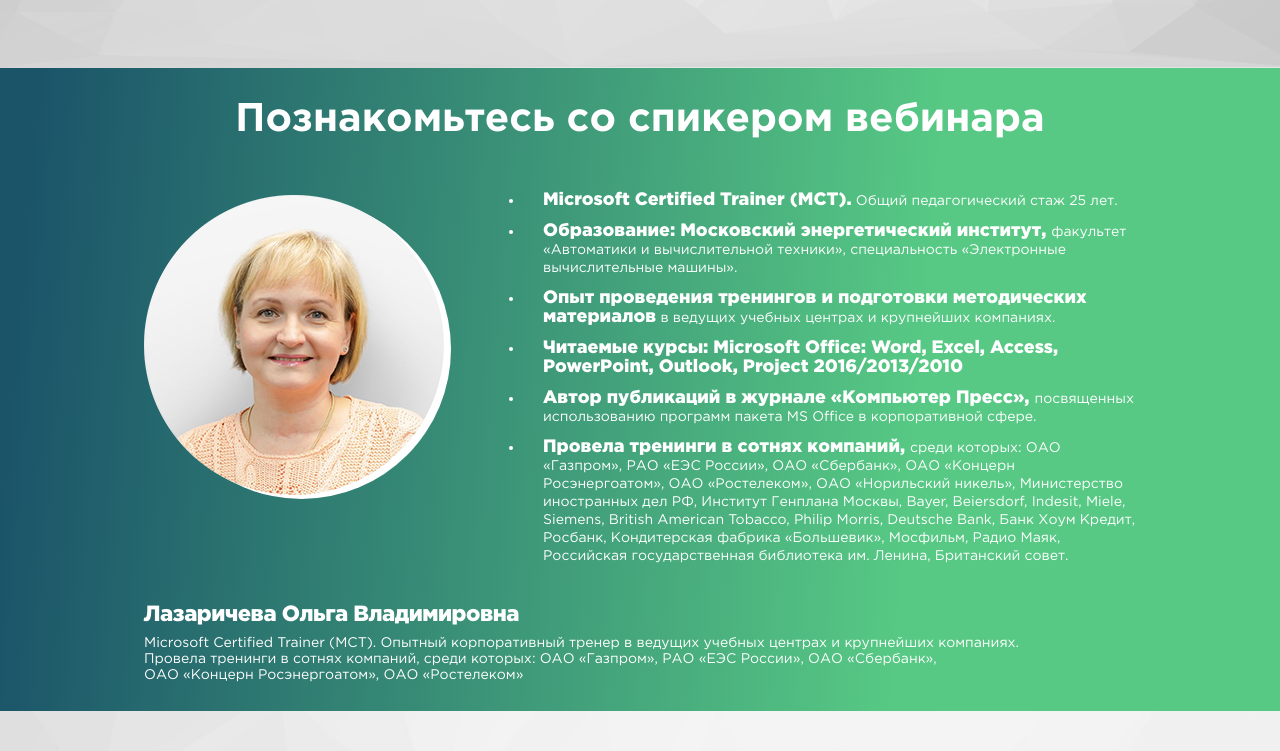
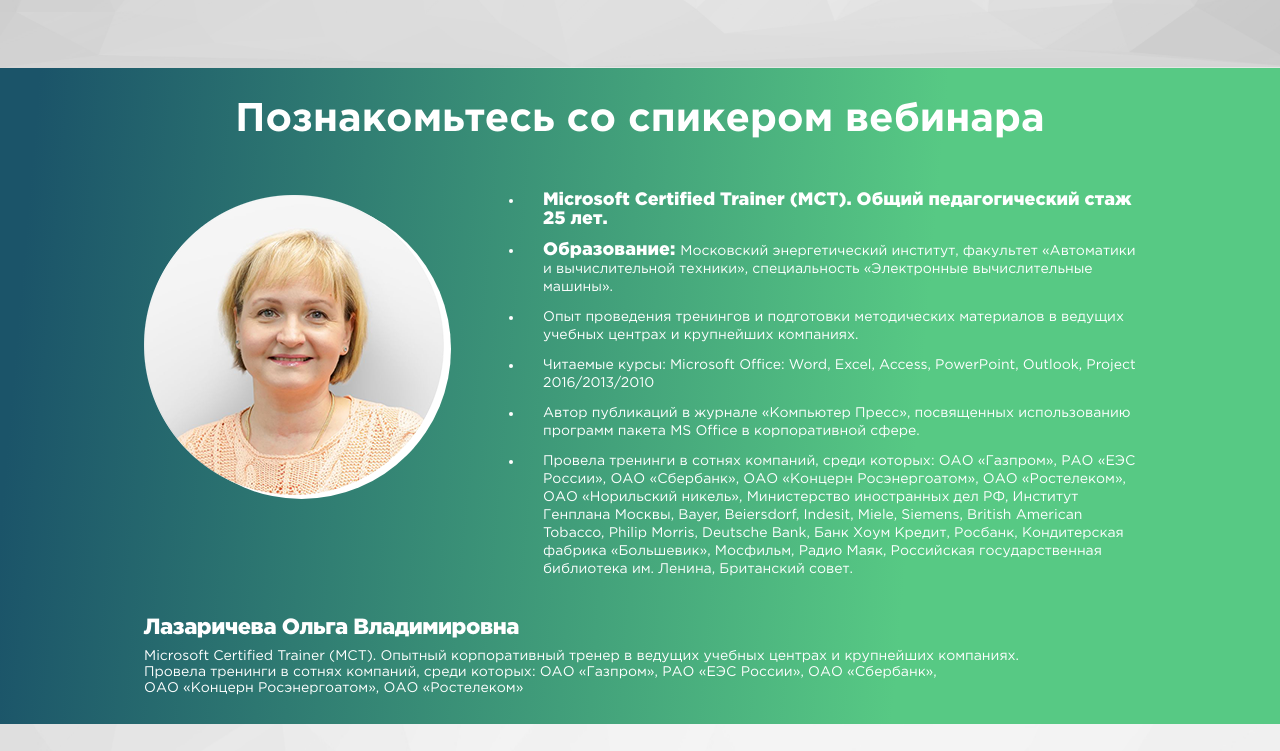
Before and after one commit to Keda37/cpobr6, a plain HTML site: page index.html in a window 1280 px wide. Shown: the part 610-1361 px from the top of the page. Drawn offline with Linux system fonts and the light colour scheme.

Commit message:
fix text

```diff
--- a/index.html
+++ b/index.html
@@ -51,22 +51,22 @@
                 <div class="speaker__text">
                     <ul class="speaker__list">
                         <li class="speaker__item">
-                            <strong class="inline">Microsoft Certified Trainer (MCT).</strong> Общий педагогический стаж 25 лет.
+                            <strong class="inline">Microsoft Certified Trainer (MCT). Общий педагогический стаж 25 лет. </strong>
                         </li>
                         <li class="speaker__item">
-                            <strong class="inline">Образование: Московский энергетический институт, </strong> факультет «Автоматики и вычислительной техники», специальность «Электронные вычислительные машины».
+                            <strong class="inline">Образование: </strong> Московский энергетический институт, факультет «Автоматики и вычислительной техники», специальность «Электронные вычислительные машины».
                         </li>
                         <li class="speaker__item">
-                            <strong class="inline">Опыт проведения тренингов и подготовки методических материалов</strong> в ведущих учебных центрах и крупнейших компаниях.
+                            Опыт проведения тренингов и подготовки методических материалов в ведущих учебных центрах и крупнейших компаниях.
                         </li>
                         <li class="speaker__item">
-                            <strong class="inline">Читаемые курсы: Microsoft Office: Word, Excel, Access, PowerРoint, Outlook, Project 2016/2013/2010</strong>
+                            Читаемые курсы: Microsoft Office: Word, Excel, Access, PowerРoint, Outlook, Project 2016/2013/2010
                         </li>
                         <li class="speaker__item">
-                            <strong class="inline">Автор публикаций в журнале «Компьютер Пресс», </strong> посвященных использованию программ пакета MS Office в корпоративной сфере.
+                            Автор публикаций в журнале «Компьютер Пресс»,  посвященных использованию программ пакета MS Office в корпоративной сфере.
                         </li>
                         <li class="speaker__item">
-                            <strong class="inline">Провела тренинги в сотнях компаний, </strong> среди которых: ОАО «Газпром», РАО «ЕЭС России», ОАО «Сбербанк», ОАО «Концерн Росэнергоатом», ОАО «Ростелеком», ОАО «Норильский никель», Министерство иностранных дел РФ, Институт Генплана Москвы, Bayer, Beiersdorf, Indesit, Miele, Siemens, British American Tobacco, Philip Morris, Deutsche Bank, Банк Хоум Кредит, Росбанк, Кондитерская фабрика «Большевик», Мосфильм, Радио Маяк, Российская государственная библиотека им. Ленина, Британский совет.
+                            Провела тренинги в сотнях компаний, среди которых: ОАО «Газпром», РАО «ЕЭС России», ОАО «Сбербанк», ОАО «Концерн Росэнергоатом», ОАО «Ростелеком», ОАО «Норильский никель», Министерство иностранных дел РФ, Институт Генплана Москвы, Bayer, Beiersdorf, Indesit, Miele, Siemens, British American Tobacco, Philip Morris, Deutsche Bank, Банк Хоум Кредит, Росбанк, Кондитерская фабрика «Большевик», Мосфильм, Радио Маяк, Российская государственная библиотека им. Ленина, Британский совет.
                         </li>
                     </ul>
                 </div>
```
